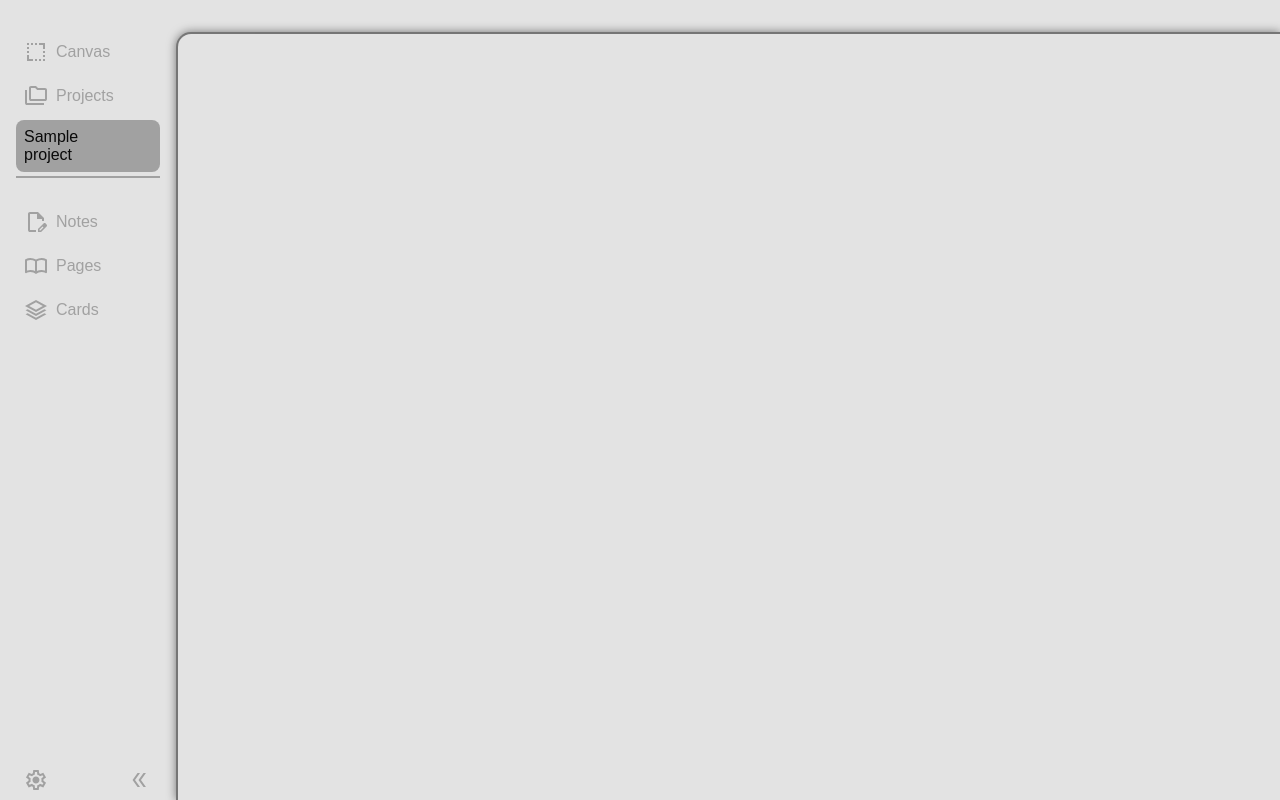
After one commit to vallereichi/vano, a Flask app: page /projects/1 in a window 1280 px wide. The commit adds this page. Run offline with Flask 3, Linux system fonts and the light colour scheme; tables that the repository leaves empty hold one stand-in row (values such as "Sample post").

Commit message:
refactoring + addition of project view

```diff
--- a/vano/app.py
+++ b/vano/app.py
@@ -62,6 +62,14 @@ def delete_project(project_id):
         return redirect(url_for("list_projects"))
     return "Project not found", 404
 
+@app.route("/projects/<int:project_id>")
+def view_project(project_id):
+    project = db.session.get(Project, project_id)
+    if project:
+        projects = db.session.execute(db.select(Project).order_by(Project.created_at)).scalars()
+        return render_template("project_id.html", project=project, projects=projects)
+    return "Project not found", 404
+
 
 if __name__ == "__main__":
     app.run(debug=True)
--- a/vano/static/css/sidebar.css
+++ b/vano/static/css/sidebar.css
@@ -41,6 +41,12 @@ nav ul {
     transition: 200ms ease-out;
 }
 
+.nav-item.selected {
+    background-color: rgb(from var(--text-color) r g b / 0.3);
+    color: var(--text-color);
+    fill: var(--text-color);
+}
+
 #sidebar-options {
     margin-top: auto;
     width: calc(var(--sidebar-width, 10rem) - 1rem);
@@ -76,6 +82,8 @@ nav ul {
     transition: transform 250ms ease-out;
 }
 
+
+
 .add-button {
     margin-left: auto;
     display: none;
@@ -85,6 +93,11 @@ nav ul {
     fill: var(--bg-color);
     transition: 200ms ease-out;
 }
+
+#project-button:hover .add-button {
+    display: block;
+}
+
 
 #project-list {
     max-height: 10rem;
@@ -122,9 +135,9 @@ nav ul {
     list-style-type: none;
     margin: 0;
     padding: 0;
+    min-width: 5rem;
     background-color: var(--bg-color);
     border: 2px solid rgb(from var(--text-color) r g b / 0.5);
-    border-radius: 8px;
     z-index: 1000;
     display: flex;
     flex-direction: column;
@@ -138,3 +151,7 @@ nav ul {
 #project-menu.hide {
     display: none;
 }
+
+#project-menu .nav-item:hover {
+    border-radius: 0px;
+}
--- a/vano/static/js/sidebar.js
+++ b/vano/static/js/sidebar.js
@@ -1,8 +1,15 @@
+// CONSTANTS AND VARIABLES
+
 const sidebar = document.querySelector("nav");
 const resizer = document.getElementById("sidebar-resizer");
 
-let dragging = false;
+const projectBtn = document.getElementById("project-button");
+const projectList = document.getElementById("project-list");
+const addProjectBtn = document.getElementById("add-project");
+const projectMenu = document.getElementById("project-menu");
+
 let sidebarWidth;
+let activeProjectId = null;
 
 let sidebarState = {
     open: true,
@@ -10,62 +17,21 @@ let sidebarState = {
     projectList: true,
 }
 
+// EVENT LISTENERS
+
+// drag sidebar
 resizer.addEventListener("mousedown", (event) => {
-    if (!sidebarState.open) return;
-
     event.preventDefault();
-    dragging = true;
-    document.body.style.userSelect = "none";
+    dragSidebar();
 });
 
-document.addEventListener("mousemove", (event) => {
-    if (!dragging) return;
-
-    sidebarWidth = event.clientX;
-    sidebarWidth = Math.max(140, Math.min(sidebarWidth, 600));
-
-    document.documentElement.style.setProperty("--sidebar-width", `calc(${sidebarWidth}px - 1rem)`);
-});
-
-document.addEventListener("mouseup", () => {
-    dragging = false;
-    document.body.style.userSelect = "auto";
-});
-
-function toggleSidebar() {
-    if (sidebarState.open) {
-        sidebarWidth = `calc(2rem + 24px)`;
-        document.getElementById("settings-button").style.display = "none";
-        resizer.style.display = "none";
-        if (sidebarState.projectList) projectList.classList.toggle("hide");
-        sidebarState.open = false;
-    }
-    else {
-        sidebarWidth = `10rem`;
-        sidebarState.open = true;
-        document.getElementById("settings-button").style.display = "flex";
-        resizer.style.display = "block";
-        if (sidebarState.projectList) projectList.classList.toggle("hide");
-    }
-    document.documentElement.style.setProperty("--sidebar-width", `${sidebarWidth}`);
-    document.getElementById("sidebar-options").classList.toggle("closed");
-};
-
+// toggle sidebar
 document.addEventListener("keydown", (event) => {
     if (event.ctrlKey && event.key.toLowerCase() === "b") toggleSidebar();
 });
-
 document.getElementById("sidebar-toggle").addEventListener("click", toggleSidebar);
 
-const projectBtn = document.getElementById("project-button");
-const projectList = document.getElementById("project-list")
-projectBtn.addEventListener("mouseenter", () => {
-    document.getElementById("add-project").style.display = "block";
-})
-projectBtn.addEventListener("mouseleave", () => {
-    document.getElementById("add-project").style.display = "none";
-})
-
+// toggle project list
 projectBtn.addEventListener("click", (event) => {
     if (sidebarState.open && window.location.pathname == "/projects") {
         event.preventDefault();
@@ -75,20 +41,92 @@ projectBtn.addEventListener("click", (event) => {
     }
 })
 
-document.getElementById("add-project").addEventListener("click", (event) => {
+// add a new project
+addProjectBtn.addEventListener("click", (event) => {
     event.preventDefault();
     event.stopPropagation();
     window.location.href = "/projects/add";
 })
 
-const projectMenu = document.getElementById("project-menu");
-let activeProjectId = null;
+// delete a project
+document.getElementById("delete-project").addEventListener("click", (event) => {
+    event.preventDefault();
+    if (activeProjectId) window.location.href = `/projects/${activeProjectId}/delete`;
+})
 
+// show project menu
 document.addEventListener("click", (event) => {
+    showMenu(event);
+})
+
+
+// FUNCTIONS
+
+function dragSidebar() {
+    if (!sidebarState.open) return;
+
+    // start dragging
+    let dragging = true;
+
+    // prevent the default browser selection behaviour
+    document.body.style.userSelect = "none";
+
+    // listen for mousemove events and set the sidebar width according to the mouse position
+    document.addEventListener("mousemove", (event) => {
+
+        if (!dragging) return;
+
+        sidebarWidth = event.clientX;
+        sidebarWidth = Math.max(140, Math.min(sidebarWidth, 600));
+
+        document.documentElement.style.setProperty("--sidebar-width", `calc(${sidebarWidth}px - 1rem)`);
+    });
+
+    // stop dragging when the mouse is released
+    document.addEventListener("mouseup", () => {
+        dragging = false;
+        document.body.style.userSelect = "auto";
+    });
+};
+
+function toggleSidebar() {
+
+    if (sidebarState.open) {
+        // set the sidebar width to its closed value
+        sidebarWidth = `calc(2rem + 24px)`;
+
+        document.getElementById("settings-button").style.display = "none";
+        resizer.style.display = "none";
+
+        // hide the project list if it's open
+        if (sidebarState.projectList) projectList.classList.toggle("hide");
+        sidebarState.open = false;
+    }
+    else {
+        // set the sidebar width to its open value
+        sidebarWidth = `10rem`;
+        sidebarState.open = true;
+
+        document.getElementById("settings-button").style.display = "flex";
+        resizer.style.display = "block";
+
+        // show the project list if it was open before
+        if (sidebarState.projectList) projectList.classList.toggle("hide");
+    }
+    document.documentElement.style.setProperty("--sidebar-width", `${sidebarWidth}`);
+    document.getElementById("sidebar-options").classList.toggle("closed");
+};
+
+
+function showMenu(event) {
+
+    // select the closest options button
     const button = event.target.closest(".options-button");
 
+    // if there's no button or menu, exit
     if (!projectMenu || !button) return;
 
+    // display the menu as long as the mouse is over it
     projectMenu.classList.remove("hide");
     projectMenu.addEventListener("mouseleave", () => {
         projectMenu.classList.add("hide");
@@ -97,17 +135,15 @@ document.addEventListener("click", (event) => {
     event.preventDefault();
     event.stopPropagation();
 
+    // retrieve the project ID from the button's data attribute
     activeProjectId = button.dataset.projectId;
 
+    // set the menu position based on the selected button
     const rect = button.getBoundingClientRect();
 
-    projectMenu.style.top = `${rect.top - 10}px`;
-    projectMenu.style.left = `${rect.left + 0}px`;
+    projectMenu.style.top = `${rect.top - 8}px`;
+    projectMenu.style.left = `calc(${rect.left}px + ${rect.width}px + 0.5rem)`;
 
     projectMenu.hidden = false;
-})
 
-document.getElementById("delete-project").addEventListener("click", (event) => {
-    event.preventDefault();
-    if (activeProjectId) window.location.href = `/projects/${activeProjectId}/delete`;
-})
+}
--- a/vano/templates/layout.html
+++ b/vano/templates/layout.html
@@ -36,20 +36,7 @@
                 {% block project_list %}{% endblock %}
             </ul>
         </ul>
-        <ul>
-            <li><a href="#" class="nav-item">
-                <svg xmlns="http://www.w3.org/2000/svg" height="24px" viewBox="0 -960 960 960" width="24px" fill="#e3e3e3"><path d="M560-80v-123l221-220q9-9 20-13t22-4q12 0 23 4.5t20 13.5l37 37q8 9 12.5 20t4.5 22q0 11-4 22.5T903-300L683-80H560Zm300-263-37-37 37 37ZM620-140h38l121-122-18-19-19-18-122 121v38ZM240-80q-33 0-56.5-23.5T160-160v-640q0-33 23.5-56.5T240-880h320l240 240v120h-80v-80H520v-200H240v640h240v80H240Zm280-400Zm241 199-19-18 37 37-18-19Z"/></svg>
-                Notes
-            </a></li>
-            <li><a href="#" class="nav-item">
-                <svg xmlns="http://www.w3.org/2000/svg" height="24px" viewBox="0 -960 960 960" width="24px" fill="#e3e3e3"><path d="M260-320q47 0 91.5 10.5T440-278v-394q-41-24-87-36t-93-12q-36 0-71.5 7T120-692v396q35-12 69.5-18t70.5-6Zm260 42q44-21 88.5-31.5T700-320q36 0 70.5 6t69.5 18v-396q-33-14-68.5-21t-71.5-7q-47 0-93 12t-87 36v394Zm-40 118q-48-38-104-59t-116-21q-42 0-82.5 11T100-198q-21 11-40.5-1T40-234v-482q0-11 5.5-21T62-752q46-24 96-36t102-12q58 0 113.5 15T480-740q51-30 106.5-45T700-800q52 0 102 12t96 36q11 5 16.5 15t5.5 21v482q0 23-19.5 35t-40.5 1q-37-20-77.5-31T700-240q-60 0-116 21t-104 59ZM280-494Z"/></svg>
-                Pages
-            </a></li>
-            <li><a href="#" class="nav-item">
-                <svg xmlns="http://www.w3.org/2000/svg" height="24px" viewBox="0 -960 960 960" width="24px" fill="#e3e3e3"><path d="M480-400 40-640l440-240 440 240-440 240Zm0 160L63-467l84-46 333 182 333-182 84 46-417 227Zm0 160L63-307l84-46 333 182 333-182 84 46L480-80Zm0-411 273-149-273-149-273 149 273 149Zm0-149Z"/></svg>
-                Cards
-            </a></li>
-        </ul>
+        {% block project_content %}{% endblock %}
         <div id="sidebar-options">
             <a href="#" id="settings-button">
                 <svg xmlns="http://www.w3.org/2000/svg" height="24px" viewBox="0 -960 960 960" width="24px" fill="#E3E3E3"><path d="m370-80-16-128q-13-5-24.5-12T307-235l-119 50L78-375l103-78q-1-7-1-13.5v-27q0-6.5 1-13.5L78-585l110-190 119 50q11-8 23-15t24-12l16-128h220l16 128q13 5 24.5 12t22.5 15l119-50 110 190-103 78q1 7 1 13.5v27q0 6.5-2 13.5l103 78-110 190-118-50q-11 8-23 15t-24 12L590-80H370Zm70-80h79l14-106q31-8 57.5-23.5T639-327l99 41 39-68-86-65q5-14 7-29.5t2-31.5q0-16-2-31.5t-7-29.5l86-65-39-68-99 42q-22-23-48.5-38.5T533-694l-13-106h-79l-14 106q-31 8-57.5 23.5T321-633l-99-41-39 68 86 64q-5 15-7 30t-2 32q0 16 2 31t7 30l-86 65 39 68 99-42q22 23 48.5 38.5T427-266l13 106Zm42-180q58 0 99-41t41-99q0-58-41-99t-99-41q-59 0-99.5 41T342-480q0 58 40.5 99t99.5 41Zm-2-140Z"/></svg>
--- /dev/null
+++ b/vano/templates/project_id.html
@@ -0,0 +1,18 @@
+{%extends "projects.html" %}
+
+{% block project_content %}
+    <ul>
+        <li><a href="#" class="nav-item">
+            <svg xmlns="http://www.w3.org/2000/svg" height="24px" viewBox="0 -960 960 960" width="24px" fill="#e3e3e3"><path d="M560-80v-123l221-220q9-9 20-13t22-4q12 0 23 4.5t20 13.5l37 37q8 9 12.5 20t4.5 22q0 11-4 22.5T903-300L683-80H560Zm300-263-37-37 37 37ZM620-140h38l121-122-18-19-19-18-122 121v38ZM240-80q-33 0-56.5-23.5T160-160v-640q0-33 23.5-56.5T240-880h320l240 240v120h-80v-80H520v-200H240v640h240v80H240Zm280-400Zm241 199-19-18 37 37-18-19Z"/></svg>
+            Notes
+        </a></li>
+        <li><a href="#" class="nav-item">
+            <svg xmlns="http://www.w3.org/2000/svg" height="24px" viewBox="0 -960 960 960" width="24px" fill="#e3e3e3"><path d="M260-320q47 0 91.5 10.5T440-278v-394q-41-24-87-36t-93-12q-36 0-71.5 7T120-692v396q35-12 69.5-18t70.5-6Zm260 42q44-21 88.5-31.5T700-320q36 0 70.5 6t69.5 18v-396q-33-14-68.5-21t-71.5-7q-47 0-93 12t-87 36v394Zm-40 118q-48-38-104-59t-116-21q-42 0-82.5 11T100-198q-21 11-40.5-1T40-234v-482q0-11 5.5-21T62-752q46-24 96-36t102-12q58 0 113.5 15T480-740q51-30 106.5-45T700-800q52 0 102 12t96 36q11 5 16.5 15t5.5 21v482q0 23-19.5 35t-40.5 1q-37-20-77.5-31T700-240q-60 0-116 21t-104 59ZM280-494Z"/></svg>
+            Pages
+        </a></li>
+        <li><a href="#" class="nav-item">
+            <svg xmlns="http://www.w3.org/2000/svg" height="24px" viewBox="0 -960 960 960" width="24px" fill="#e3e3e3"><path d="M480-400 40-640l440-240 440 240-440 240Zm0 160L63-467l84-46 333 182 333-182 84 46-417 227Zm0 160L63-307l84-46 333 182 333-182 84 46L480-80Zm0-411 273-149-273-149-273 149 273 149Zm0-149Z"/></svg>
+            Cards
+        </a></li>
+    </ul>
+{% endblock %}
--- a/vano/templates/projects.html
+++ b/vano/templates/projects.html
@@ -2,7 +2,7 @@
 {% block project_list %}
     {% for project in projects %}
     <li>
-        <a href="/project/{{ project.project_id }}" class="nav-item">
+        <a href="/projects/{{ project.project_id }}" class="nav-item {% if request.path == '/projects/' ~ project.project_id %}selected{% endif %}">
             {{ project.project_name }}
             <svg class="options-button" data-project-id="{{ project.project_id }}" xmlns="http://www.w3.org/2000/svg" height="24px" viewBox="0 -960 960 960" width="24px" fill="#E3E3E3"><path d="M480-160q-33 0-56.5-23.5T400-240q0-33 23.5-56.5T480-320q33 0 56.5 23.5T560-240q0 33-23.5 56.5T480-160Zm0-240q-33 0-56.5-23.5T400-480q0-33 23.5-56.5T480-560q33 0 56.5 23.5T560-480q0 33-23.5 56.5T480-400Zm0-240q-33 0-56.5-23.5T400-720q0-33 23.5-56.5T480-800q33 0 56.5 23.5T560-720q0 33-23.5 56.5T480-640Z"/></svg>
         </a>
```
